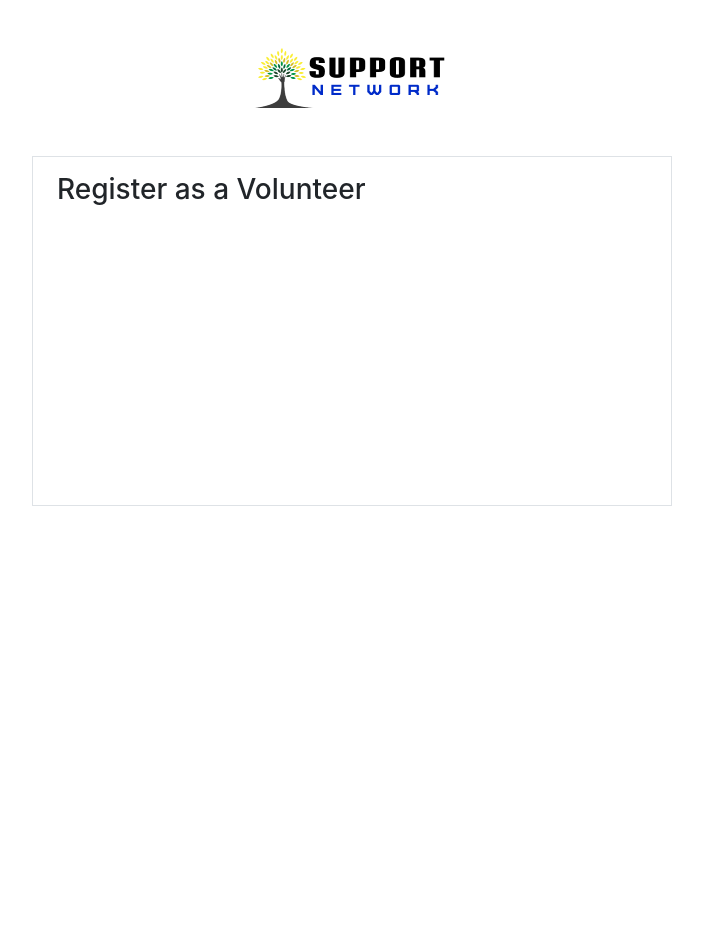
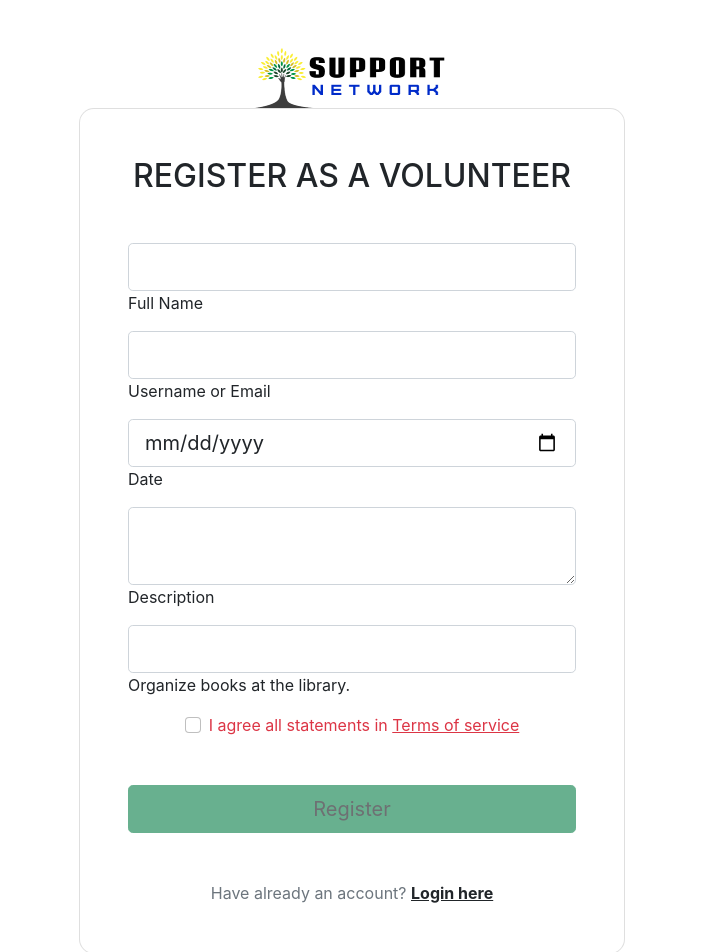
Before and after one commit to azalamin/support-network-client, a React (Create React App) app: page /register in a window 1280 px wide. Shown: the top 952 px of the page, without its empty margins (288-991 px from the left). Before the commit the page ends 800 px from the top, so only its background shows below. Built offline with nearby package versions, Linux system fonts and the light colour scheme.

Commit message:
register form done

```diff
--- a/src/components/Login/Login.js
+++ b/src/components/Login/Login.js
@@ -1,7 +1,7 @@
 import React, { useEffect } from "react";
 import { useSignInWithGoogle } from "react-firebase-hooks/auth";
 import { useNavigate } from "react-router-dom";
-import auth from '../../firebase.init';
+import auth from "../../firebase.init";
 import logo from "../../logos/logo.png";
 import Loading from "../Loading/Loading";
 import "./Login.css";
@@ -18,7 +18,9 @@ const Login = () => {
 
   return (
     <div>
-      { loading ? <Loading /> :
+      {loading ? (
+        <Loading />
+      ) : (
         <>
           <div className="text-center mt-5">
             <img
@@ -56,9 +58,14 @@ const Login = () => {
                 </span>
               </small>
             </p>
+            {error ? (
+              <small className="text-danger">{error.message}</small>
+            ) : (
+              ""
+            )}
           </div>
         </>
-      }
+      )}
     </div>
   );
 };
--- a/src/components/NavBar/NavBar.js
+++ b/src/components/NavBar/NavBar.js
@@ -9,7 +9,7 @@ const NavBar = () => {
       <div>
         <Navbar collapseOnSelect expand="lg">
           <Container>
-            <Navbar.Brand href="#home">
+            <Navbar.Brand as={Link} to='/'>
               <img src={logo} alt="" />
             </Navbar.Brand>
             <Navbar.Toggle aria-controls="responsive-navbar-nav" />
--- a/src/components/Register/Register.js
+++ b/src/components/Register/Register.js
@@ -1,9 +1,11 @@
-import React from 'react';
-import { useNavigate } from 'react-router-dom';
+import React, { useState } from "react";
+import { useNavigate } from "react-router-dom";
 import logo from "../../logos/logo.png";
 
 const Register = () => {
-    const navigate = useNavigate();
+  const navigate = useNavigate();
+  const [terms, setTerms] = useState(false);
+  console.log(terms);
   return (
     <div>
       <div className="text-center mt-5">
@@ -14,14 +16,116 @@ const Register = () => {
           alt=""
         />
       </div>
-      <div
-        style={{ minHeight: "350px", minWidth: "300px" }}
-        className="w-50 border d-flex mx-auto flex-column mt-5 py-3 px-4"
-      >
-        <h3>Register as a Volunteer</h3>
+      <div className="mask d-flex align-items-center h-100 gradient-custom-3 pb-5">
+        <div className="container h-100">
+          <div className="row d-flex justify-content-center align-items-center h-100">
+            <div className="col-12 col-md-9 col-lg-7 col-xl-6">
+              <div className="card" style={{ borderRadius: "15px" }}>
+                <div className="card-body p-5">
+                  <h2 className="text-uppercase text-center mb-5">
+                    Register as a Volunteer
+                  </h2>
+
+                  <form>
+                    <div className="form-outline mb-2">
+                      <input
+                        type="text"
+                        id="form3Example1cg"
+                        className="form-control form-control-lg"
+                      />
+                      <label className="form-label" htmlFor="form3Example1cg">
+                        Full Name
+                      </label>
+                    </div>
+
+                    <div className="form-outline mb-2">
+                      <input
+                        type="text"
+                        id="form3Example3cg"
+                        className="form-control form-control-lg"
+                      />
+                      <label className="form-label" htmlFor="form3Example3cg">
+                        Username or Email
+                      </label>
+                    </div>
+
+                    <div className="form-outline mb-2">
+                      <input
+                        type="date"
+                        id="form3Example4cg"
+                        className="form-control form-control-lg"
+                      />
+                      <label className="form-label" htmlFor="form3Example4cg">
+                        Date
+                      </label>
+                    </div>
+
+                    <div className="form-outline mb-2">
+                      <textarea
+                        type="text"
+                        id="form3Example4cdg"
+                        className="form-control form-control-lg"
+                      />
+                      <label className="form-label" htmlFor="form3Example4cdg">
+                        Description
+                      </label>
+                    </div>
+                    <div className="form-outline mb-2">
+                      <input
+                        type="text"
+                        id="form3Example4cdg3"
+                        className="form-control form-control-lg"
+                      />
+                      <label className="form-label" htmlFor="form3Example4cdg3">
+                        Organize books at the library.
+                      </label>
+                    </div>
+
+                    <div className="form-check d-flex justify-content-center mb-5">
+                      <input
+                        className="form-check-input me-2"
+                        type="checkbox"
+                        id="form2Example3cg"
+                        onChange={(e) => setTerms(e.target.checked)}
+                      />
+                      <label
+                        className={`form-check-label ${
+                          !terms ? "text-danger" : "text-dark"
+                        }`}
+                        htmlFor="form2Example3cg"
+                      >
+                        I agree all statements in <u>Terms of service</u>
+                      </label>
+                    </div>
+
+                    <div className="d-flex justify-content-center">
+                      <button
+                        type="button"
+                        className="btn btn-success btn-block w-100 btn-lg gradient-custom-4 text-body"
+                        disabled={!terms}
+                      >
+                        Register
+                      </button>
+                    </div>
+
+                    <p className="text-center text-muted mt-5 mb-0">
+                      Have already an account?{" "}
+                      <span
+                        onClick={() => navigate("/login")}
+                        className="fw-bold text-body cursor"
+                      >
+                        <u>Login here</u>
+                      </span>
+                    </p>
+                  </form>
+                </div>
+              </div>
+            </div>
+          </div>
+        </div>
       </div>
     </div>
   );
-}
+};
 
 export default Register;
```
